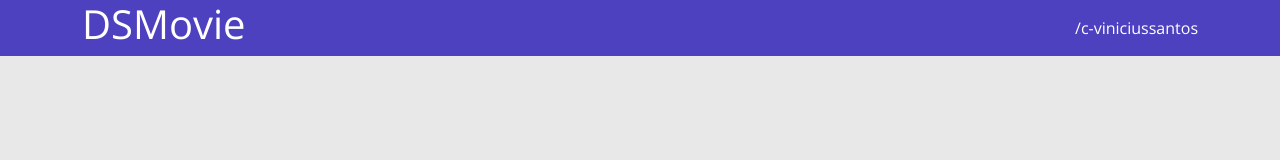
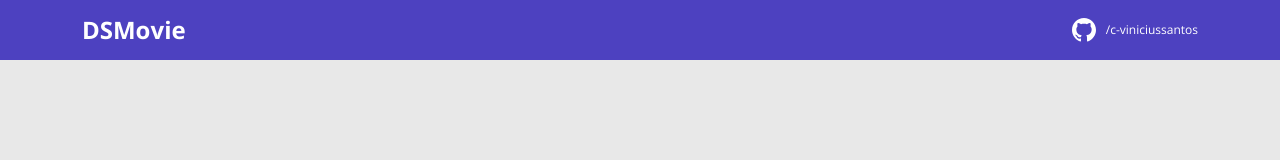
Before and after one commit to c-viniciussantos/projeto-frontend-dsmovie, a plain HTML site: page projeto/index.html in a window 1280 px wide. Drawn offline with nearby package versions, Linux system fonts and the light colour scheme.

Commit message:
Atualizado barra superior parte 2

```diff
--- a/projeto/css/styles.css
+++ b/projeto/css/styles.css
@@ -1,19 +1,35 @@
 /* O import é do google fonts */
 @import url('https://fonts.googleapis.com/css2?family=Open+Sans:wght@300;400;700&display=swap');
 
+:root {
+    --bg-gray: #e8e8e8;
+    --color-primary: #4D41C0;
+    --white: #ffffff;
+}
+
 /* box-sizing é para que a borda do elemento não ocupe todos os espaços*/
+/* foi necessário colocar um margin para alinhar o texto, mas o bootstrap sobreescreve esse */
 * {
+    margin: 0;
     box-sizing: border-box;
     font-family: 'Open Sans', sans-serif;
 }
 
+/* para o bootstrap entender que está sobreescrevendo algo, deve ser especifico na tag */
+h1, h2, h3, h4, h5, h6 {
+    margin: 0;
+}
+
 html, body {
-    background-color: #e8e8e8;
+    background-color: var(--bg-gray);
 }
 
 header {
-    background-color: #4D41C0;
-    color: #ffffff;
+    background-color: var(--color-primary);
+    color: var(--white);
+    height: 60px;
+    display: flex;
+    align-items: center;
 }
 
 /*Deixar o nav do header um ao lado do outro*/
@@ -23,9 +39,28 @@
     justify-content: space-between;
 }
 
+nav h1 {
+    font-size: 24px;
+    font-weight: 700;
+}
+
+nav a {
+    font-size: 12px;
+    font-weight: 400;
+}
+
 /*  hover: é quando passa o mouse em cima
     text-decoration para remover o sublinhado ou qualquer decoração do texto*/
 a, a:hover {
     text-decoration: none;
     color: unset;
 }
+
+.dsmovie-contact-container {
+    display: flex;
+    align-items: center;
+}
+
+.dsmovie-contact-container img {
+    margin-right: 10px;
+}
--- a/projeto/index.html
+++ b/projeto/index.html
@@ -22,7 +22,10 @@
                  A class container é do bootstrap do css-->
             <nav class="container"  >
                 <h1>DSMovie</h1>
-                <a href="https://github.com/c-viniciussantos">/c-viniciussantos</a>
+                <div class="dsmovie-contact-container">
+                    <img src="img/github.svg" alt="Github" >
+                    <a href="https://github.com/c-viniciussantos">/c-viniciussantos</a>
+                </div>
             </nav>
         </header>
 
```
Also changed, not shown: projeto/img/github.svg (added).
